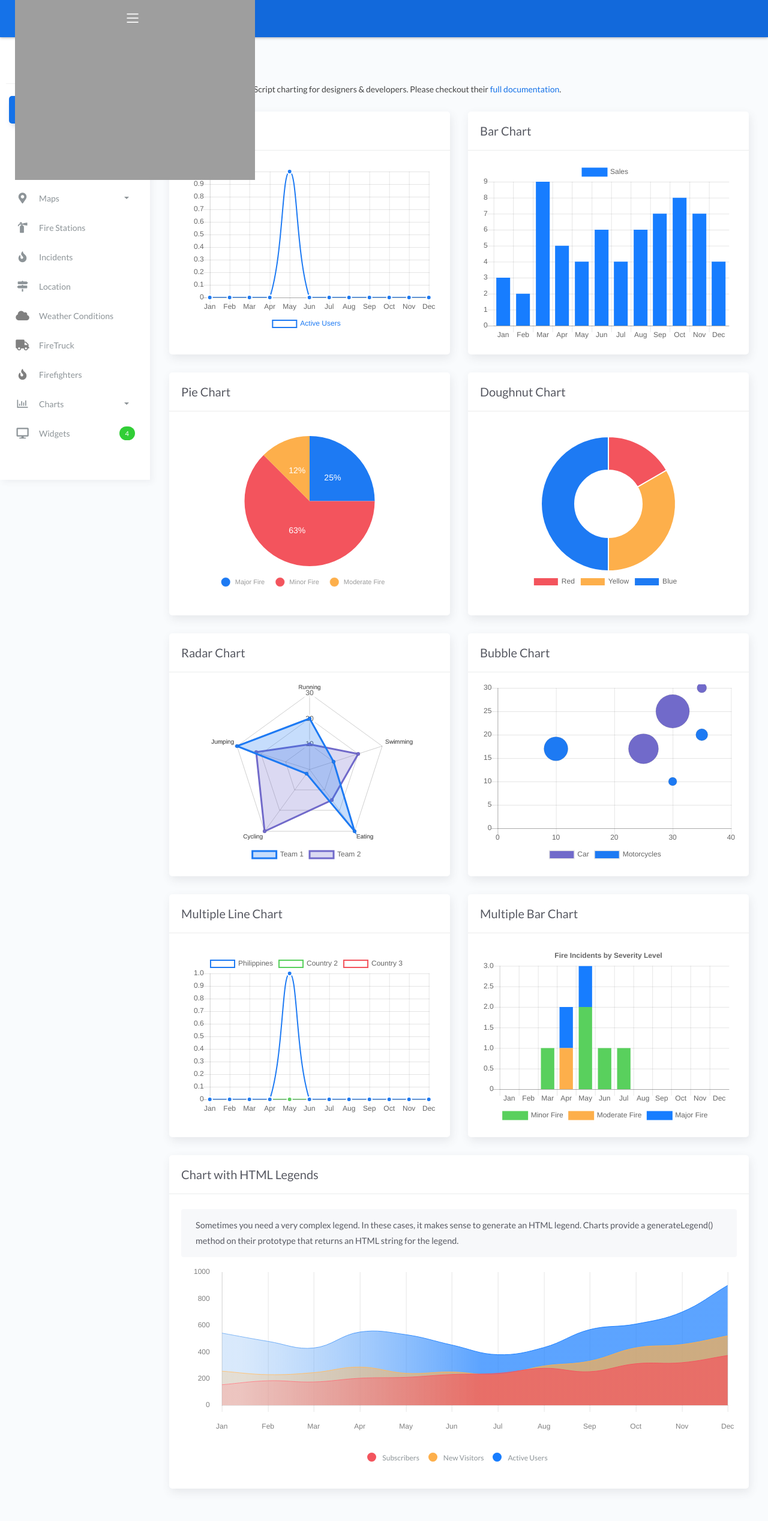
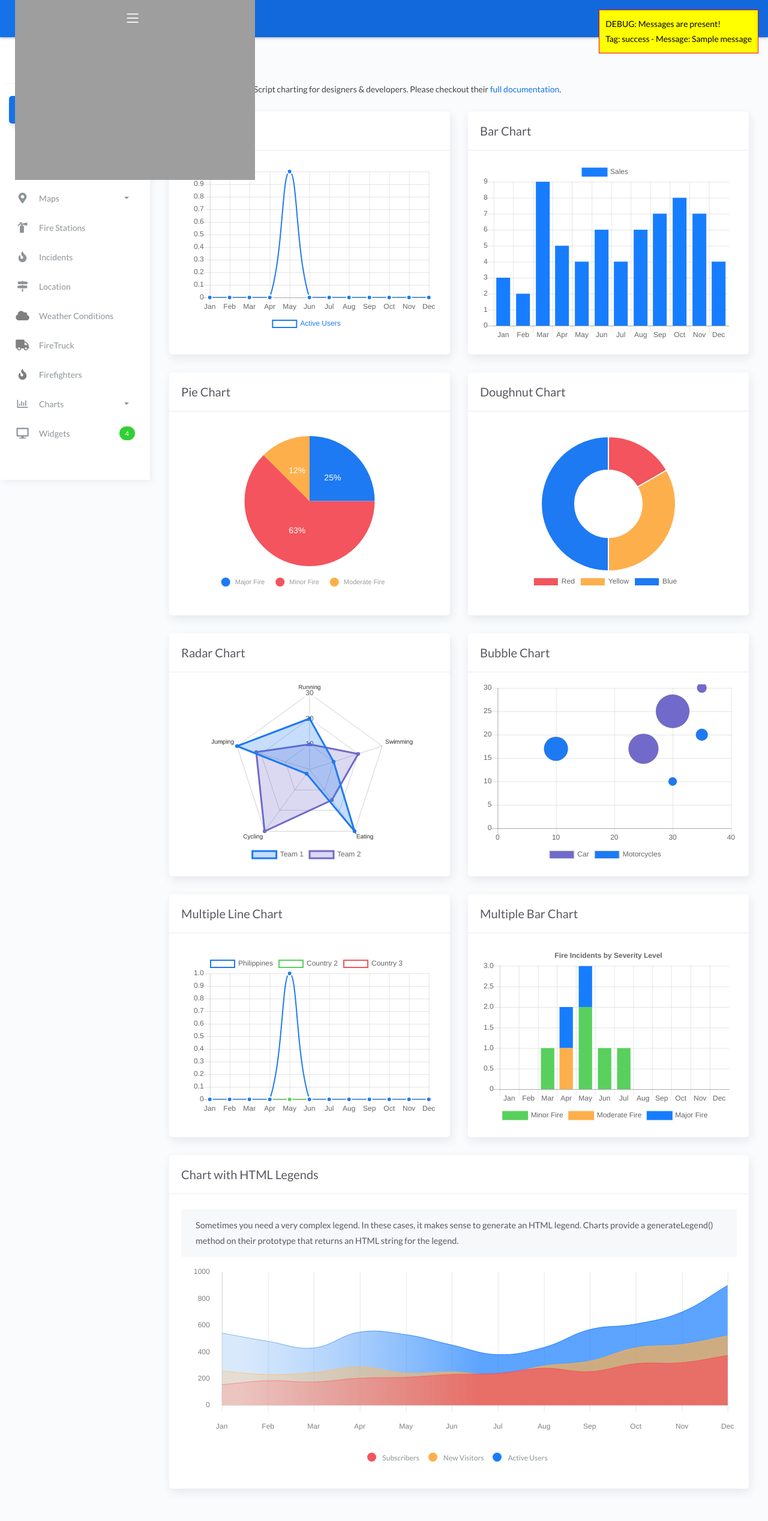
Before and after one commit to darkcrow2399/fireapp, a Django app: page /dashboard_chart in a window 1280 px wide. Shown: the whole page at 60% size. Run offline with Django 4.2, Linux system fonts and the light colour scheme; data comes from the database, SQL or seed files in the repository; both versions use the stored data as it was after the commit; one stand-in notice (Sample message) is shown; some libraries are stand-ins or nearby versions; grey boxes are pictures that could not be loaded.

Commit message:
added toast

```diff
--- a/fireapp/projectsite/fire/views.py
+++ b/fireapp/projectsite/fire/views.py
@@ -10,7 +10,7 @@ from django import forms
 
 
 
-
+from django.contrib import messages
 from django.views.generic.list import ListView
 from django.db import connection
 from django.http import JsonResponse
@@ -254,22 +254,43 @@ class firestationCreateView(CreateView):
     template_name= 'firestation_form.html'
     success_url = reverse_lazy('station-list')
 
+    def form_valid(self, form):
+        messages.success(self.request, f"Fire station '{form.instance.name}' has been successfully added.")
+        # messages.info(self.request, "This is an informational message about adding a fire station.")
+        # messages.warning(self.request, "Warning: Check fire station capacity.")
+        return super().form_valid(form)
+
 class firestationUpdateView(UpdateView):
     model = FireStation
     form_class = FireStationzForm
     template_name= 'firestation_form.html'
     success_url = reverse_lazy('station-list')
 
+    def form_valid(self, form):
+        messages.success(self.request, f"Fire station '{form.instance.name}' has been successfully updated.")
+        return super().form_valid(form)
+
 class firestationDeleteView(DeleteView):
     model = FireStation
     template_name= 'firestation_confirm_delete.html'
     success_url = reverse_lazy('station-list')
+
+    def form_valid(self, form):
+        # Store the name before deleting the object
+        station_name = self.object.name
+        response = super().form_valid(form)
+        messages.success(self.request, f"Fire station '{station_name}' has been successfully deleted.")
+        return response
 
 
 
 class IncidentListView(ListView):
     model = Incident
     template_name = 'incident_list.html'
+    # It's good practice to use a more specific context_object_name
+    # context_object_name = 'incidents'
+    # However, your template incident_list.html uses 'object_list', so we'll keep it for now.
+    # If you change it here, update your template loop to {% for incident in incidents %}
     context_object_name = 'object_list'
     paginate_by = 10
 
@@ -291,16 +312,31 @@ class IncidentCreateView(CreateView):
     template_name= 'incident_add.html'
     success_url = reverse_lazy('incident-list')
 
+    def form_valid(self, form):
+        # Using a generic message as __str__ for Incident can be long
+        messages.success(self.request, "Incident has been successfully reported.")
+        return super().form_valid(form)
+
 class IncidentUpdateView(UpdateView):
     model = Incident
     form_class =  Incident_Form
     template_name= 'incident_add.html'
     success_url = reverse_lazy('incident-list')
 
+    def form_valid(self, form):
+        messages.success(self.request, "Incident details have been successfully updated.")
+        return super().form_valid(form)
+
 class IncidentDeleteView(DeleteView):
     model = Incident
     template_name= 'incident_del.html'
     success_url = reverse_lazy('incident-list')
+
+    def form_valid(self, form):
+        # Using a generic message as __str__ for Incident can be long
+        response = super().form_valid(form)
+        messages.success(self.request, "Incident has been successfully deleted.")
+        return response
 
 class LocationListView(ListView):
     model = Locations
@@ -330,16 +366,31 @@ class LocationCreateView(CreateView):
     template_name= 'location_form.html'
     success_url = reverse_lazy('loc-list')
 
+    def form_valid(self, form):
+        messages.success(self.request, f"Location '{form.instance.name}' has been successfully added.")
+        return super().form_valid(form)
+
 class LocationUpdateView(UpdateView):
     model = Locations
     form_class = Loc_Form
-    template_name= 'locatiom_form.html'
+    template_name= 'location_form.html'
     success_url = reverse_lazy('loc-list')
+
+    def form_valid(self, form):
+        messages.success(self.request, f"Location '{form.instance.name}' has been successfully updated.")
+        return super().form_valid(form)
 
 class LocationDeleteView(DeleteView):
     model = Locations
     template_name= 'location_confirm_delete.html'
     success_url = reverse_lazy('loc-list')
+
+    def form_valid(self, form):
+        location_name = self.object.name
+        response = super().form_valid(form)
+        messages.success(self.request, f"Location '{location_name}' has been successfully deleted.")
+        return response
+
 
 class ConditionListView(ListView):
     model = WeatherConditions
@@ -366,22 +417,38 @@ class ConditionCreateView(CreateView):
     template_name = 'weather_add.html'
     success_url = reverse_lazy('weather-list')
 
+    def form_valid(self, form):
+        messages.success(self.request, "Weather condition has been successfully added.")
+        return super().form_valid(form)
+
 class ConditionUpdateView(UpdateView):
     model = WeatherConditions
     form_class = Weather_condition
     template_name = 'weather_edit.html'
     success_url = reverse_lazy('weather-list')
 
+    def form_valid(self, form):
+        messages.success(self.request, "Weather condition has been successfully updated.")
+        return super().form_valid(form)
+
 class ConditionDeleteView(DeleteView):
     model = WeatherConditions
     template_name = 'weather_del.html'
     success_url = reverse_lazy('weather-list')
 
+    def form_valid(self, form):
+        response = super().form_valid(form)
+        messages.success(self.request, "Weather condition has been successfully deleted.")
+        return response
+
 
 
 class FiretruckListView(ListView):
     model = FireTruck
-    context_object_name = 'firetruck'
+    # It's good practice to use a plural context_object_name for lists
+    # context_object_name = 'firetrucks'
+    # Your template firetruck_list.html uses 'object_list', so we'll use that for consistency for now.
+    context_object_name = 'object_list'
     template_name = 'firetruck_list.html'
     paginate_by = 10
 
@@ -403,23 +470,38 @@ class FiretruckCreateView(CreateView):
     template_name = 'firetruck_add.html'
     success_url = reverse_lazy('fireTruck-list')
 
+    def form_valid(self, form):
+        messages.success(self.request, f"Firetruck '{form.instance.truck_number}' has been successfully added.")
+        return super().form_valid(form)
+
 class FiretruckUpdateView(UpdateView):
     model = FireTruck
     form_class = Firetruckform
     template_name = 'firetruck_edit.html'
     success_url = reverse_lazy('fireTruck-list')
 
+    def form_valid(self, form):
+        messages.success(self.request, f"Firetruck '{form.instance.truck_number}' has been successfully updated.")
+        return super().form_valid(form)
+
 class FiretruckDeleteView(DeleteView):
     model =  FireTruck
     template_name = 'firetruck_del.html'
     success_url = reverse_lazy('fireTruck-list')
 
+    def form_valid(self, form):
+        truck_number = self.object.truck_number
+        response = super().form_valid(form)
+        messages.success(self.request, f"Firetruck '{truck_number}' has been successfully deleted.")
+        return response
 
 
 
 class FirefightersListView(ListView):
     model = Firefighters
-    context_object_name = 'firefighters'
+    # Your template firefighter_list.html uses 'object_list'
+    # context_object_name = 'firefighters'
+    context_object_name = 'object_list'
     template_name = 'firefighter_list.html'
     paginate_by = 10
 
@@ -436,13 +518,27 @@ class FirefightersCreateView(CreateView):
     template_name = 'firefighter_add.html'
     success_url = reverse_lazy('firefighters-list')
 
+    def form_valid(self, form):
+        messages.success(self.request, f"Firefighter '{form.instance.name}' has been successfully added.")
+        return super().form_valid(form)
+
 class FirefightersUpdateView(UpdateView):
     model = Firefighters
     form_class = FirefightersForm
     template_name = 'firefighter_edit.html'
     success_url = reverse_lazy('firefighters-list')
 
+    def form_valid(self, form):
+        messages.success(self.request, f"Firefighter '{form.instance.name}' has been successfully updated.")
+        return super().form_valid(form)
+
 class FirefightersDeleteView(DeleteView):
     model = Firefighters
     template_name = 'firefighter_del.html'
     success_url = reverse_lazy('firefighters-list')
+
+    def form_valid(self, form):
+        firefighter_name = self.object.name
+        response = super().form_valid(form)
+        messages.success(self.request, f"Firefighter '{firefighter_name}' has been successfully deleted.")
+        return response
--- a/fireapp/projectsite/templates/base.html
+++ b/fireapp/projectsite/templates/base.html
@@ -247,6 +247,24 @@
           {% endblock %}
 
           </div>
+          <!-- Toast Notification Container -->
+          <div aria-live="polite" aria-atomic="true" style="position: fixed; top: 1rem; right: 1rem; z-index: 1055; min-width: 300px;">
+            <div id="toast-container" style="position: absolute; top: 0; right: 0;">
+                {# --- TEMPORARY DEBUGGING --- #}
+                {% if messages %}
+                    <p style="background-color: yellow; color: black; padding: 10px; border: 1px solid red;">
+                        DEBUG: Messages are present!<br>
+                    {% for message in messages %}
+                        Tag: {{ message.tags }} - Message: {{ message }}<br>
+                    {% endfor %}
+                    </p>
+                {% endif %}
+                {# --- END TEMPORARY DEBUGGING --- #}
+                {# Your original toast loop would go here once debugging is done #}
+            </div>
+        </div>
+        <!-- End Toast Notification Container -->
+
         </div>
       </div>
     </div>
@@ -272,5 +290,12 @@
     {% block chart %}
 
     {% endblock %}
+
+    <script>
+      $(document).ready(function(){
+        $('#toast-container .toast').toast('show');
+      });
+    </script>
+
   </body>
 </html>
--- a/fireapp/projectsite/templates/firefighter_add.html
+++ b/fireapp/projectsite/templates/firefighter_add.html
@@ -9,7 +9,7 @@
         {{ form.as_p }}
         <div class="mt-3">
             <button type="submit" class="btn btn-success">Save Firefighter</button>
-            <a href="{% url 'firefighter-list' %}" class="btn btn-secondary">Cancel</a> {# Assuming 'firefighter-list' is your list view URL name #}
+            <a href="{% url 'firefighters-list' %}" class="btn btn-secondary">Cancel</a> {# Assuming 'firefighter-list' is your list view URL name #}
         </div>
     </form>
 </div>
```
Also changed, not shown: fireapp/projectsite/db.sqlite3.
